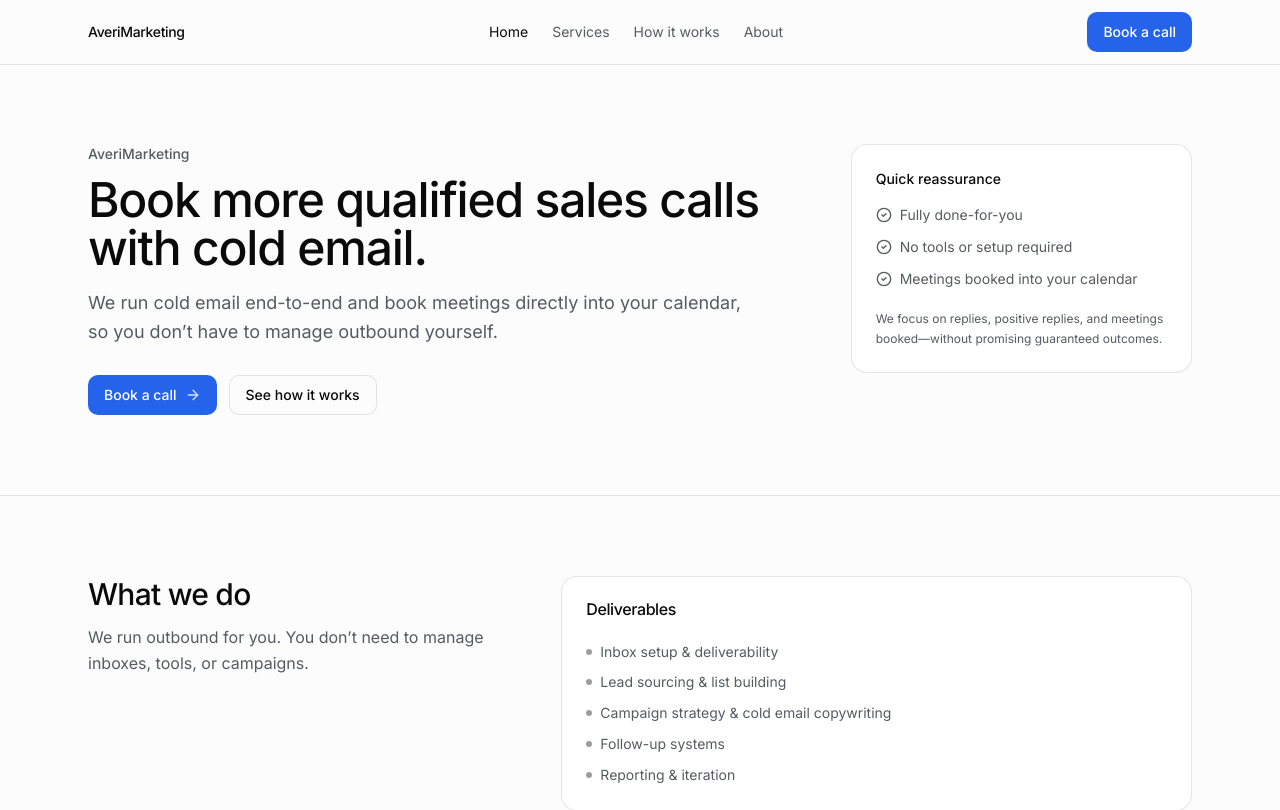
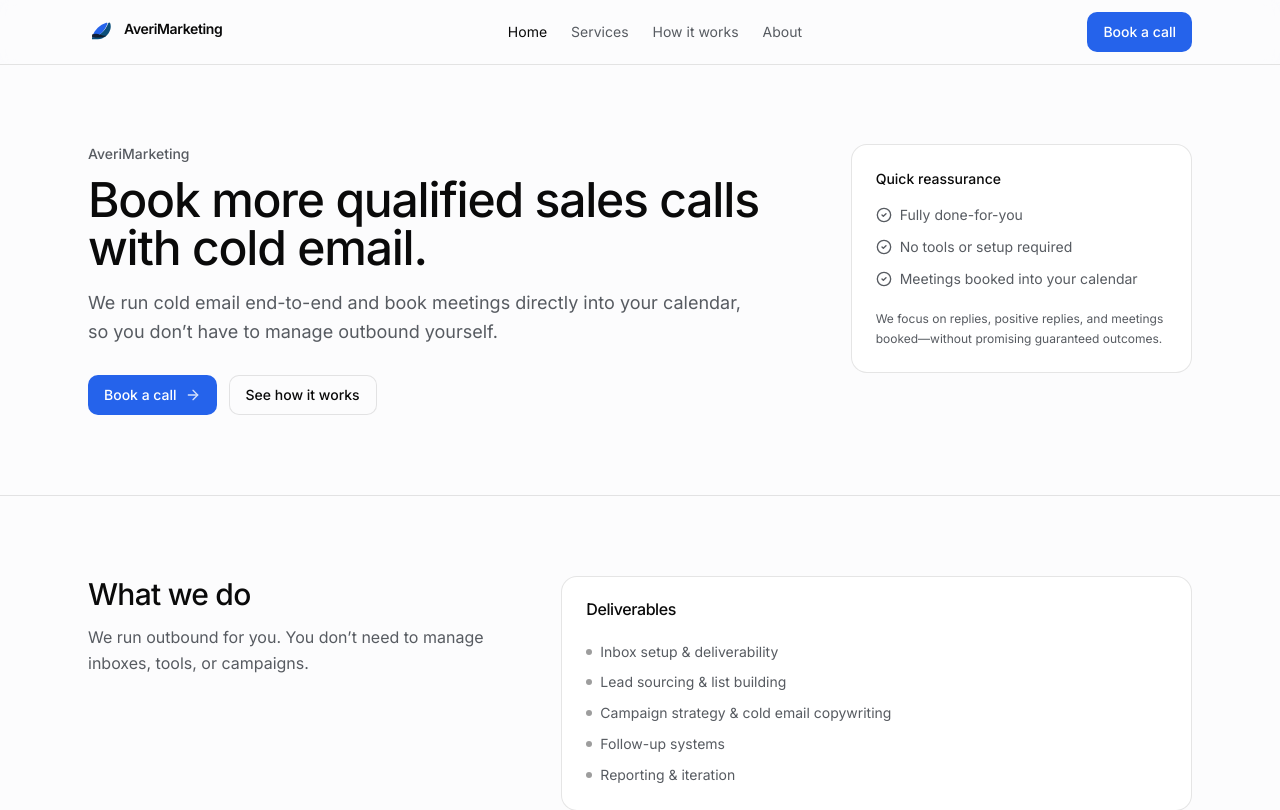
Before and after one commit to chrisjvld/Averimarketingwebsite, a Next.js app: page / in a window 1280 px wide. Shown: the top 810 px of the page. Built offline with nearby package versions, Linux system fonts and the light colour scheme.

Commit message:
ui: add AveriMarketing logo to navbar and footer

```diff
--- /dev/null
+++ b/components/brand-logo.tsx
@@ -0,0 +1,52 @@
+import * as React from "react";
+
+import { cn } from "@/lib/utils";
+
+export function BrandLogo({
+  className,
+  markClassName,
+  wordmarkClassName,
+}: {
+  className?: string;
+  markClassName?: string;
+  wordmarkClassName?: string;
+}) {
+  return (
+    <span className={cn("inline-flex items-center gap-2", className)} aria-label="AveriMarketing">
+      <svg
+        width="28"
+        height="28"
+        viewBox="0 0 28 28"
+        fill="none"
+        xmlns="http://www.w3.org/2000/svg"
+        className={cn("shrink-0", markClassName)}
+        aria-hidden="true"
+        focusable="false"
+      >
+        {/* Abstract sail mark (minimal, brand-like) */}
+        <path
+          d="M4 22.5c7.3-1.3 13.4-6.7 16.4-14.6.3-.7 1.4-.7 1.7 0 .8 2 .9 4.4.2 6.7-1.7 5.7-6.7 9.6-12.3 9.6H4Z"
+          fill="#0B4F7A"
+        />
+        <path
+          d="M6.2 22.5c6.2-2.2 11-7.2 13.2-13.7.2-.7-.4-1.4-1.1-1.1C11.8 9.9 6.7 14.7 4.5 20.9c-.2.6.2 1.3.9 1.5.3.1.6.1.8.1Z"
+          fill="#2563EB"
+        />
+        <path
+          d="M4 22.5h7.9c2.5 0 4.7-.6 6.7-1.7-2.2.1-4.4-.2-6.5-1.1-2.7-1.1-5.2-1.3-8.1-.1Z"
+          fill="#111827"
+          opacity="0.9"
+        />
+      </svg>
+
+      <span
+        className={cn(
+          "text-sm font-semibold tracking-tight text-foreground",
+          wordmarkClassName
+        )}
+      >
+        AveriMarketing
+      </span>
+    </span>
+  );
+}
--- a/components/site-footer.tsx
+++ b/components/site-footer.tsx
@@ -1,5 +1,6 @@
 import Link from "next/link";
 
+import { BrandLogo } from "@/components/brand-logo";
 import { Container } from "@/components/container";
 
 const footerLinks = [
@@ -15,7 +16,9 @@ export function SiteFooter() {
       <Container>
         <div className="flex flex-col gap-6 py-10 sm:flex-row sm:items-center sm:justify-between">
           <div>
-            <p className="text-sm font-medium">AveriMarketing</p>
+            <div className="text-sm">
+              <BrandLogo />
+            </div>
             <p className="mt-2 text-sm text-muted-foreground">
               Outbound cold email systems for booked meetings.
             </p>
--- a/components/site-navbar.tsx
+++ b/components/site-navbar.tsx
@@ -7,6 +7,7 @@ import { Menu } from "lucide-react";
 
 import { cn } from "@/lib/utils";
 import { BOOK_CALL_URL } from "@/lib/links";
+import { BrandLogo } from "@/components/brand-logo";
 import { Container } from "@/components/container";
 import { Button } from "@/components/ui/button";
 import { Sheet, SheetContent, SheetHeader, SheetTitle, SheetTrigger } from "@/components/ui/sheet";
@@ -27,8 +28,8 @@ export function SiteNavbar() {
     <header className="fixed inset-x-0 top-0 z-50 border-b border-border bg-background/80 backdrop-blur">
       <Container>
         <div className="flex h-16 items-center justify-between gap-4">
-          <Link href="/" className="text-sm font-medium tracking-tight">
-            AveriMarketing
+          <Link href="/" className="rounded-md focus-visible:outline-none focus-visible:ring-2 focus-visible:ring-ring">
+            <BrandLogo />
           </Link>
 
           <nav className="hidden items-center gap-6 md:flex" aria-label="Primary navigation">
@@ -65,7 +66,9 @@ export function SiteNavbar() {
               </SheetTrigger>
               <SheetContent side="right" className="w-[320px]">
                 <SheetHeader>
-                  <SheetTitle>AveriMarketing</SheetTitle>
+                  <SheetTitle>
+                    <BrandLogo />
+                  </SheetTitle>
                 </SheetHeader>
                 <div className="mt-6 grid gap-2">
                   {nav.map((item) => {
```
